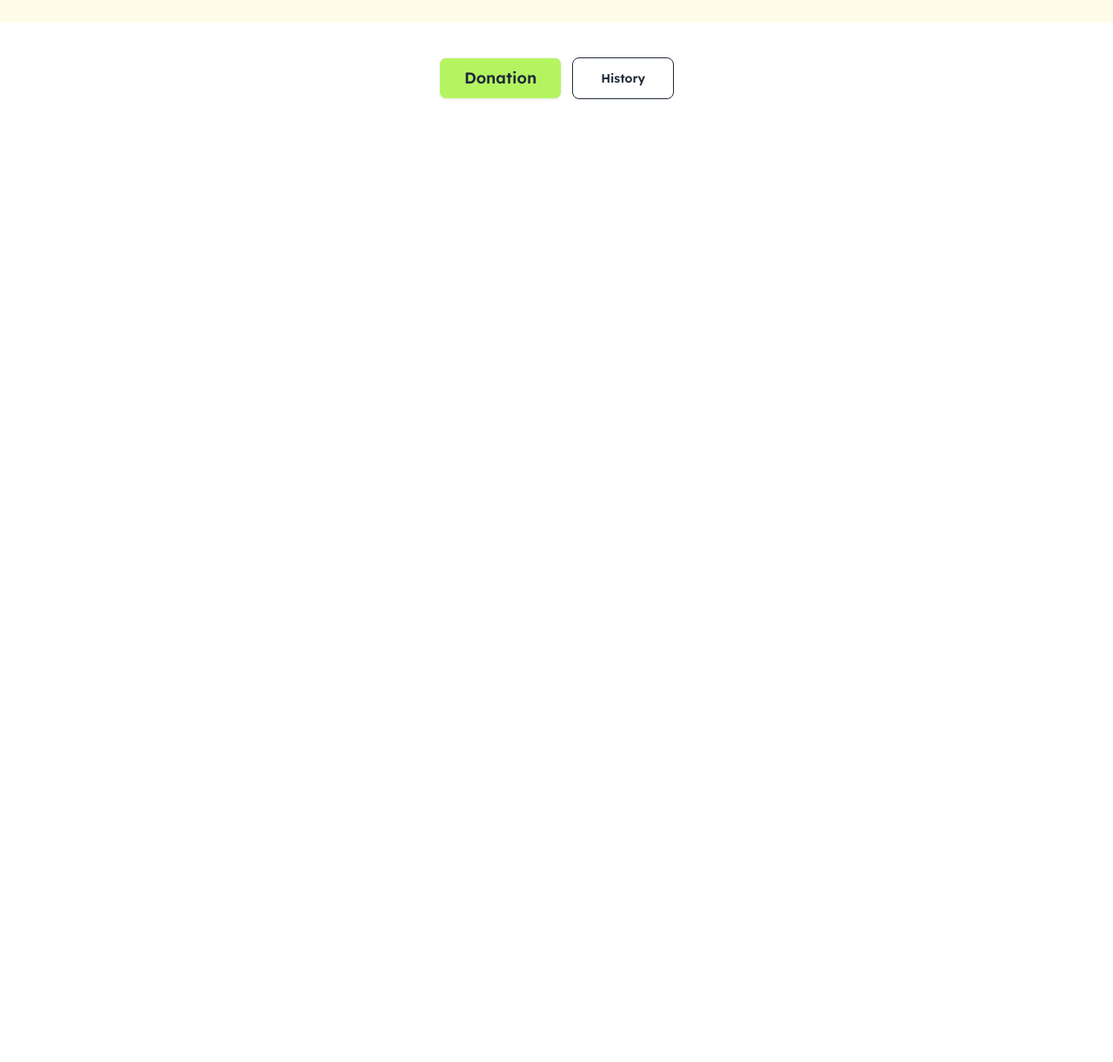
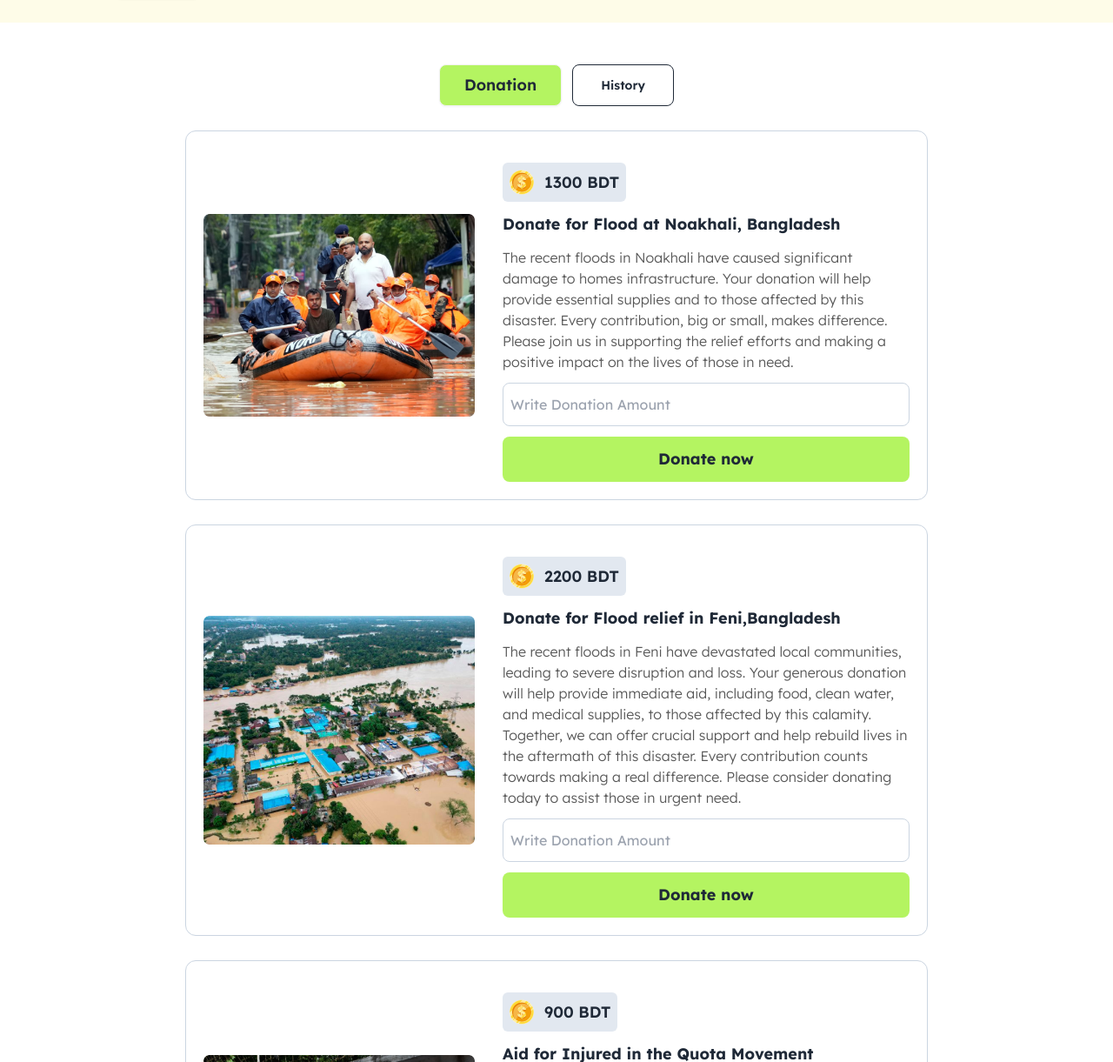
Before and after one commit to AzmainAzad/Assignment-5, a plain HTML site: page index.html in a window 1280 px wide. Shown: the part 79-1300 px from the top of the page at 87% size. Before the commit the page ends 800 px from the top, so only its background shows below. Drawn offline with nearby package versions, Linux system fonts and the light colour scheme.

Commit message:
Finishing index page work

```diff
--- a/index.html
+++ b/index.html
@@ -19,7 +19,17 @@
             font-family: "Lexend", sans-serif;
         }
         .btn-color{
-            color: #B4F461;
+            background-color: #B4F461;
+        }
+        .p-color{
+            color: rgba(17, 17, 17, 0.7);
+        }
+        .header{
+            position: sticky;
+            top: 0;
+        }
+        .header-opacity{
+            background-color: rgba(255, 255, 255, 0.8);
         }
     </style>
 
@@ -39,19 +49,19 @@
 </head>
 <body class="lexend">
     <!-- Starting of Header part -->
-    <header>
+    <header class="header">
          <!-- Starting of Navbar part -->
-          <section class="bg-yellow-50">
-            <div class="w-5/6 mx-auto block lg:hidden bg-yellow-50">
+          <section class="bg-yellow-50 ">
+            <div class="w-5/6 mx-auto block lg:hidden bg-yellow-50 mb-0 lg:mb-5 pt-0 lg:pt-3">
                 <div class="flex items-center justify-center">
                     <img src="assets/logo.png" alt="">
                     <p class="ml-3 text-lg font-semibold">Donate Bangladesh</p>
                 </div>
               </div>
-            <div class="navbar  w-full lg:w-5/6 mx-auto py-7 bg-yellow-50">
+            <div class="navbar  w-full lg:w-5/6 mx-auto py-3 lg:py-7">
                 <div class="navbar-start">
                     <div>
-                     <a class="btn btn-ghost text-xl"><button class="btn px-5 lg:px-7 bg-[#B4F461] text-xm lg:text-lg font-semibold">Blog</button></a>
+                     <a class="btn btn-ghost text-xl"><button class="btn px-5 lg:px-7 btn-color text-xm lg:text-lg font-semibold">Blog</button></a>
                     </div>
                   </div>
 
@@ -72,9 +82,9 @@
          <!-- Ending of Navbar part -->
 
          <!-- Starting of Banner part -->
-          <section class="w-ful mt-10">
+          <section class="w-ful pt-4 lg:pt-12 header-opacity">
              <div class="flex items-center  justify-center w-2/4 mx-auto">
-                <button class="btn px-5 lg:px-7 bg-[#B4F461] text-xm lg:text-lg font-semibold">Donation</button>
+                <button class="btn px-5 lg:px-7 btn-color lg:text-lg font-semibold">Donation</button>
                 <button class="btn btn-outline px-8 ml-3">History</button>
              </div>
           </section>
@@ -85,27 +95,85 @@
     <!-- Starting of main part -->
     <main>
         <!-- Starting of Noakhali donation -->
-        <section>
-
+        <section class="w-8/10 lg:w-4/6 mx-auto mt-7 lg:flex items-center justify-around border-[1px] border-slate-300 rounded-xl p-5">
+           <div class="w-4/5 mx-auto lg:w-2/5">
+             <img src="assets/noakhali.png" alt="">
+           </div>
+           <div class="w-4/5 mx-auto lg:w-3/5 ml-8">
+            <div class="text-center lg:text-left mt-4">
+                <button class="bg-slate-200 px-2 py-2 rounded-md">
+                    <div class="flex content-center items-center">
+                    <img src="assets/coin.png" alt="">
+                    <p class="ml-3 text-lg lg:text-lg font-semibold">1300 BDT</p>
+                    </div>
+                 </button>
+            </div>
+              <h1 class=" font-bold lg:text-lg mt-3">Donate for Flood at Noakhali, Bangladesh</h1>
+              <p class="font-light text-[14px] lg:text-base p-color mt-3"> The recent floods in Noakhali have caused significant damage to homes  infrastructure. Your donation will help provide essential supplies and  to those affected by this disaster. Every contribution, big or small, makes  difference. Please join us in supporting the relief efforts and making a positive impact on the lives of those in need.</p>
+              <form action="">
+                <input type="password" placeholder="Write Donation Amount" class="w-full px-2 py-3 mt-3 rounded-lg border-[1px] border-slate-300">
+              </form>
+              <button class="btn-color w-full font-bold lg:text-lg py-3 rounded-lg mt-3">Donate now</button>
+           </div>
         </section>
         <!-- Ending of Noakhali donation -->
 
         <!-- Starting of Feni donation -->
         <section>
-
+            <section class="w-8/10 lg:w-4/6 mx-auto mt-7 lg:flex items-center justify-around border-[1px] border-slate-300 rounded-xl p-5">
+                <div class="w-4/5 mx-auto lg:w-2/5">
+                  <img src="assets/feni.png" alt="">
+                </div>
+                <div class="w-4/5 mx-auto lg:w-3/5 ml-8">
+                    <div class="text-center lg:text-left mt-4">
+                        <button class="bg-slate-200 px-2 py-2 rounded-md">
+                            <div class="flex content-center items-center">
+                            <img src="assets/coin.png" alt="">
+                            <p class="ml-3 text-lg lg:text-lg font-semibold">2200 BDT</p>
+                            </div>
+                         </button>
+                    </div>
+                   <h1 class=" font-bold lg:text-lg mt-3">Donate for Flood relief in Feni,Bangladesh</h1>
+                   <p class="font-light text-[14px] lg:text-base p-color mt-3"> The recent floods in Feni have devastated local communities, leading to severe disruption and loss. Your generous donation will help provide immediate aid, including food, clean water, and medical supplies, to those affected by this calamity. Together, we can offer crucial support and help rebuild lives in the aftermath of this disaster. Every contribution counts towards making a real difference. Please consider donating today to assist those in urgent need. </p>
+                   <form action="">
+                     <input type="password" placeholder="Write Donation Amount" class="w-full px-2 py-3 mt-3 rounded-lg border-[1px] border-slate-300">
+                   </form>
+                   <button class="btn-color w-full font-bold lg:text-lg py-3 rounded-lg mt-3">Donate now</button>
+                </div>
+             </section>
         </section>
         <!-- Ending of Feni donation -->
 
         <!-- Starting of Aid part -->
-        <section>
-
-        </section>
+            <section class="w-8/10 lg:w-4/6 mx-auto mt-7 lg:flex items-center justify-around border-[1px] border-slate-300 rounded-xl p-5">
+                <div class="w-4/5 mx-auto lg:w-2/5">
+                  <img src="assets/quota-protest.png" alt="">
+                </div>
+                <div class="w-4/5 mx-auto lg:w-3/5 ml-8">
+                    <div class="text-center lg:text-left mt-4">
+                        <button class="bg-slate-200 px-2 py-2 rounded-md">
+                            <div class="flex content-center items-center">
+                            <img src="assets/coin.png" alt="">
+                            <p class="ml-3 text-lg lg:text-lg font-semibold">900 BDT</p>
+                            </div>
+                         </button>
+                    </div>
+                   <h1 class=" font-bold lg:text-lg mt-3">Aid for Injured in the Quota Movement</h1>
+                   <p class="font-light text-[14px] lg:text-base p-color mt-3"> The recent Quota movement has resulted in numerous injuries and significant hardship for many individuals. Your support is crucial in providing medical assistance, rehabilitation, and necessary supplies to those affected. By contributing, you help ensure that injured individuals receive the care and support they need during this challenging time. Every donation plays a vital role in alleviating their suffering and aiding in their recovery. Please consider making a donation to support these brave individuals in their time of need.</p>
+                   <form action="">
+                     <input type="password" placeholder="Write Donation Amount" class="w-full px-2 py-3 mt-3 rounded-lg border-[1px] border-slate-300">
+                   </form>
+                   <button class="btn-color w-full font-bold lg:text-lg py-3 rounded-lg mt-3">Donate now</button>
+                </div>
+             </section>
         <!-- Ending of Aid part -->
     </main>
     <!-- Ending of main part -->
 
-    <footer>
+    <footer class="mt-[60px]">
+       <div class="h-[100px] bg-yellow-50">
 
+       </div>
     </footer>
 
     <script src="JS/utilities.js"></script>
```
